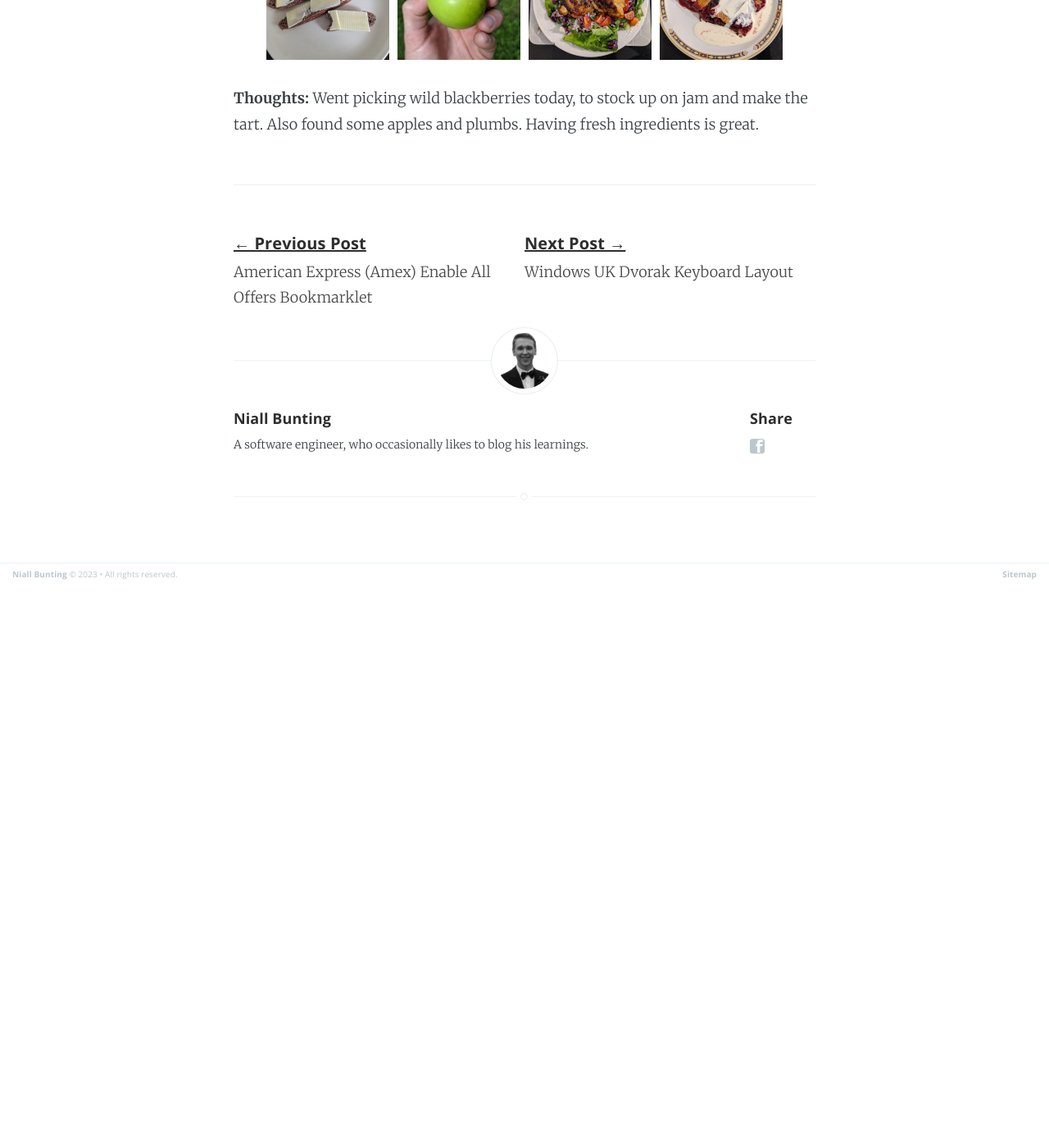
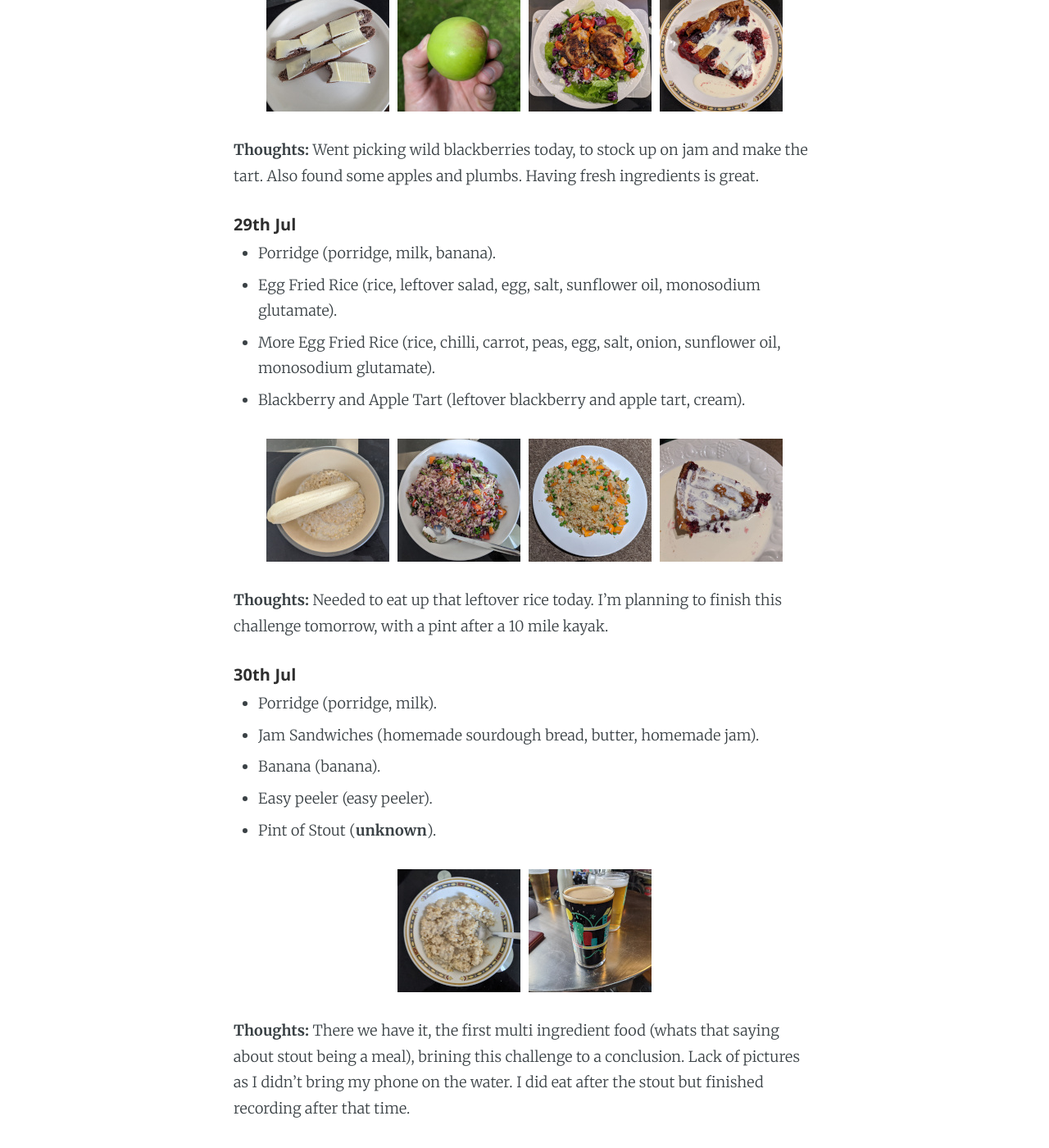
Before and after one commit to NiallBunting/niallbunting.github.io, a Jekyll site: the page built from _posts/2023-07-01-one-ingredient-challenge.markdown, in a window 1280 px wide and 1400 px high, scrolled down 18971 px. Shown: the whole window at 82% size. Built offline with Jekyll 4.4.1, drawn with Linux system fonts in a browser that asks for light colours; before the commit the page ends 19685 px from its top, so only the background shows below that; some of the changed text lies outside the part shown.

Commit message:
OIC day 30

```diff
--- a/_posts/2023-07-01-one-ingredient-challenge.markdown
+++ b/_posts/2023-07-01-one-ingredient-challenge.markdown
@@ -15,6 +15,8 @@ I am allowed to process food myself. For example I can't buy bread from the shop
 Since I don't fancy not cleaning my teeth I'm going to have an exception for toothpaste and mouthwash (and medicine). Not that I eat them! Just including here for completeness.
 
 This blog post is going to chart my progress with what I'm eating. I'm no chef and am going to stay simple and easy. I'm not going to include drinks which are going to consist of water, tea and coffee.
+
+[Skip to the conclusion](#conclusion).
 
 ## Food Diary
 
@@ -901,6 +903,64 @@ This blog post is going to chart my progress with what I'm eating. I'm no chef a
 
 **Thoughts:** Went picking wild blackberries today, to stock up on jam and make the tart. Also found some apples and plumbs. Having fresh ingredients is great.
 
+##### 29th Jul
+
+* Porridge (porridge, milk, banana).
+* Egg Fried Rice (rice, leftover salad, egg, salt, sunflower oil, monosodium glutamate).
+* More Egg Fried Rice (rice, chilli, carrot, peas, egg, salt, onion, sunflower oil, monosodium glutamate).
+* Blackberry and Apple Tart (leftover blackberry and apple tart, cream).
+
+<div class="gallery">
+  <div class="galleryitem">
+   <a target="_blank" href="/assets/images/oneingredientchallenge/29-porridge.jpg">
+    <img src="/assets/images/oneingredientchallenge/29-porridge-sm.jpg"/>
+   </a>
+  </div>
+  <div class="galleryitem">
+   <a target="_blank" href="/assets/images/oneingredientchallenge/29-rice1.jpg">
+    <img src="/assets/images/oneingredientchallenge/29-rice1-sm.jpg"/>
+   </a>
+  </div>
+  <div class="galleryitem">
+   <a target="_blank" href="/assets/images/oneingredientchallenge/29-rice2.jpg">
+    <img src="/assets/images/oneingredientchallenge/29-rice2-sm.jpg"/>
+   </a>
+  </div>
+  <div class="galleryitem">
+   <a target="_blank" href="/assets/images/oneingredientchallenge/29-tart.jpg">
+    <img src="/assets/images/oneingredientchallenge/29-tart-sm.jpg"/>
+   </a>
+  </div>
+</div>
+
+**Thoughts:** Needed to eat up that leftover rice today. I'm planning to finish this challenge tomorrow, with a pint after a 10 mile kayak.
+
+##### 30th Jul
+* Porridge (porridge, milk).
+* Jam Sandwiches (homemade sourdough bread, butter, homemade jam).
+* Banana (banana).
+* Easy peeler (easy peeler).
+* Pint of Stout (**unknown**).
+
+<div class="gallery">
+  <div class="galleryitem">
+   <a target="_blank" href="/assets/images/oneingredientchallenge/30-porridge.jpg">
+    <img src="/assets/images/oneingredientchallenge/30-porridge-sm.jpg"/>
+   </a>
+  </div>
+  <div class="galleryitem">
+   <a target="_blank" href="/assets/images/oneingredientchallenge/30-pint.jpg">
+    <img src="/assets/images/oneingredientchallenge/30-pint-sm.jpg"/>
+   </a>
+  </div>
+</div>
+
+**Thoughts:** There we have it, the first multi ingredient food (whats that saying about stout being a meal), brining this challenge to a conclusion. Lack of pictures as I didn't bring my phone on the water. I did eat after the stout but finished recording after that time.
+
+## Conclusion
+
+...
+
 [maltodextrin]: https://en.wikipedia.org/wiki/Maltodextrin
 [phytohaemagglutinin]: https://en.wikipedia.org/wiki/Phytohaemagglutinin
 [msg]: https://en.wikipedia.org/wiki/Monosodium_glutamate
```
Also changed, not shown: assets/images/oneingredientchallenge/29-porridge-sm.jpg (added), assets/images/oneingredientchallenge/29-rice1-sm.jpg (added), assets/images/oneingredientchallenge/29-rice2-sm.jpg (added), assets/images/oneingredientchallenge/29-tart-sm.jpg (added), assets/images/oneingredientchallenge/30-pint-sm.jpg (added), assets/images/oneingredientchallenge/30-porridge-sm.jpg (added), assets/images/oneingredientchallenge/30-porridge.jpg (added), 5 other files.
